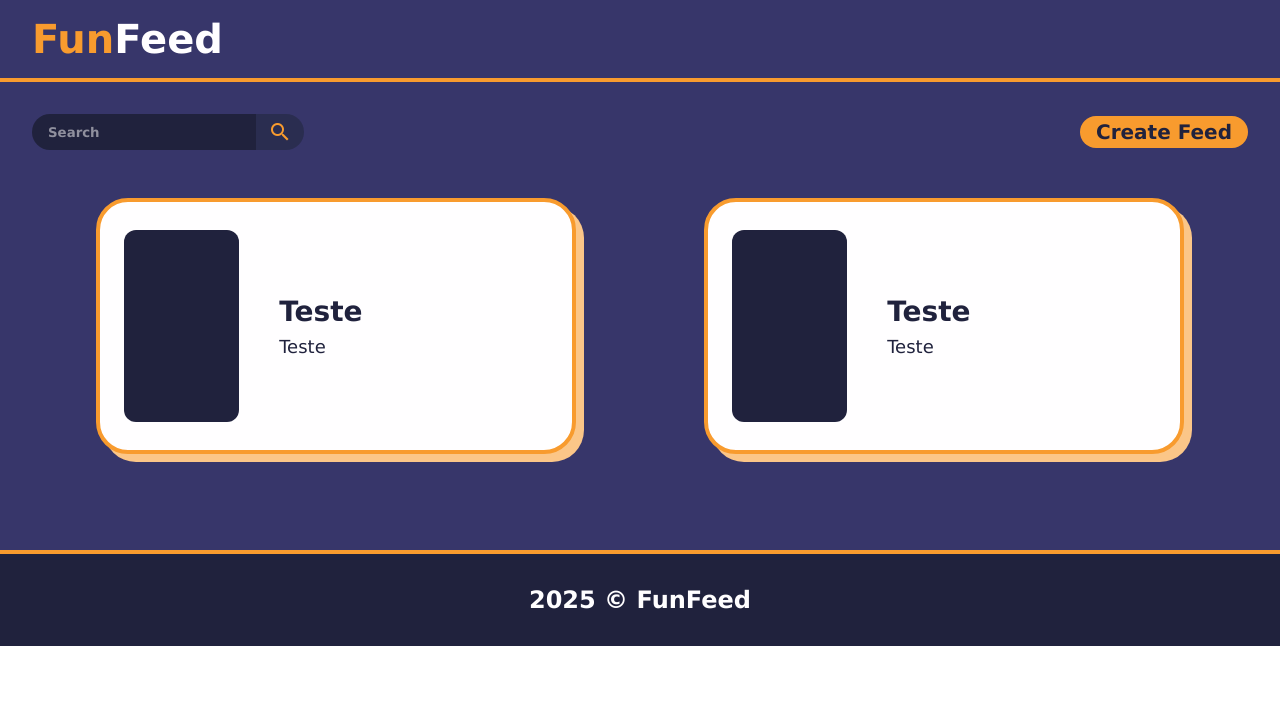
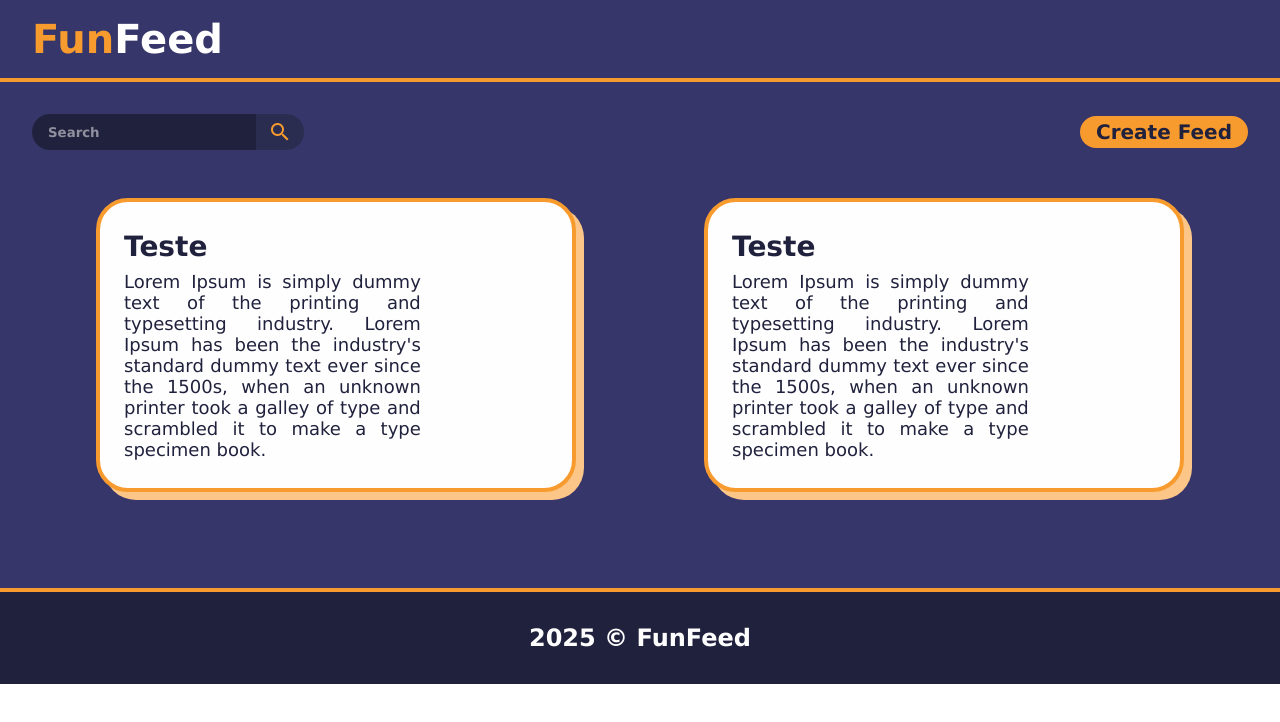
Before and after one commit to EwertonSolitto/funfeed, an Angular app: page / in a window 1280 px wide. Shown: the top 722 px of the page. Built offline with nearby package versions, Linux system fonts and the light colour scheme.

Commit message:
fix: fix when get default feed values

```diff
--- a/src/app/feed-data-cache.service.ts
+++ b/src/app/feed-data-cache.service.ts
@@ -1,44 +1,44 @@
-import { Injectable } from '@angular/core';
-import type { FeedProps } from '../models/FeedProps';
-import defaultFeedList from '../data/defaultFeedList.json'
+import { Injectable } from '@angular/core'
+import type { FeedProps } from '../models/FeedProps'
+import { defaultFeedList } from '../data/defaultFeedList'
 
 @Injectable({
   providedIn: 'root',
 })
 export class FeedDataCacheService {
-  private cache: FeedProps[] = [];
+  private cache: FeedProps[] = []
 
   constructor() {
-    const storedCache = localStorage.getItem('formDataCache');
+    const storedCache = localStorage.getItem('formDataCache')
     if (storedCache) {
       try {
-        this.cache = JSON.parse(storedCache);
+        this.cache = JSON.parse(storedCache)
       } catch (error) {
-        console.error('Erro ao carregar o cache do localStorage:', error);
-        this.cache = [...defaultFeedList.data]
-        this.saveCache();
+        console.error('Erro ao carregar o cache do localStorage:', error)
+        this.cache = [...defaultFeedList]
+        this.saveCache()
       }
     } else {
-      this.cache = [...defaultFeedList.data]
+      this.cache = [...defaultFeedList]
       this.saveCache()
     }
   }
 
   addFormData(feedData: FeedProps): void {
-    this.cache.push(feedData);
-    this.saveCache();
+    this.cache.push(feedData)
+    this.saveCache()
   }
 
   getAllFormData(): FeedProps[] {
-    return [...this.cache];
+    return [...this.cache]
   }
 
   clearCache(): void {
-    this.cache = []
-    this.saveCache();
+    this.cache = defaultFeedList
+    this.saveCache()
   }
 
   private saveCache(): void {
-    localStorage.setItem('formDataCache', JSON.stringify(this.cache));
+    localStorage.setItem('formDataCache', JSON.stringify(this.cache))
   }
 }
--- a/src/app/feed-list/feed-list.component.css
+++ b/src/app/feed-list/feed-list.component.css
@@ -33,13 +33,6 @@ section.feed-list > ul > li > a:is(:hover, :focus) {
   transition: scale 200ms;
 }
 
-section.feed-list > ul > li > a > div.image {
-  height: 12rem;
-  border-radius: 0.75rem;
-  background-color: var(--dark-purple);
-  width: 30%;
-}
-
 section.feed-list > ul > li > a > div.content {
   display: flex;
   flex-direction: column;
--- a/src/app/feed-list/feed-list.component.html
+++ b/src/app/feed-list/feed-list.component.html
@@ -1,8 +1,7 @@
 <section class="feed-list">
   <ul *ngFor="let feed of cachedFormDataList; index as i">
     <li>
-      <a href="#">
-          <div class="image"></div>
+      <a href="/feed/{i}">
           <div class="content">
             <h2>{{feed.title.value}}</h2>
             <p>{{feed.description.value}}</p>
--- a/src/data/defaultFeedList.json
+++ /dev/null
@@ -1,36 +0,0 @@
-{
-  "data": [
-    {
-      "title": { "value": "Teste" },
-      "description": { "value": "Teste" },
-      "results": [
-        { "value": "Teste" },
-        { "value": "Teste" }
-      ],
-      "quizes": [
-        { "title": { "value": "Teste"},
-          "options": [
-            { "value": "Teste", "resultSelected": "Teste"},
-            { "value": "Teste", "resultSelected": "Teste"}
-          ]
-        }
-      ]
-    },
-    {
-      "title": { "value": "Teste" },
-      "description": { "value": "Teste" },
-      "results": [
-        { "value": "Teste" },
-        { "value": "Teste" }
-      ],
-      "quizes": [
-        { "title": { "value": "Teste"},
-          "options": [
-            { "value": "Teste", "resultSelected": "Teste"},
-            { "value": "Teste", "resultSelected": "Teste"}
-          ]
-        }
-      ]
-    }
-  ]
-}
--- /dev/null
+++ b/src/data/defaultFeedList.ts
@@ -0,0 +1,32 @@
+export const defaultFeedList = [{
+  title: { value: "Teste" },
+  description: { value: "Lorem Ipsum is simply dummy text of the printing and typesetting industry. Lorem Ipsum has been the industry's standard dummy text ever since the 1500s, when an unknown printer took a galley of type and scrambled it to make a type specimen book."},
+  results: [
+    { value: "Teste" },
+    { value: "Teste" }
+  ],
+  quizes: [
+    { title: { value: "Teste"},
+      options: [
+        { value: "Teste", resultSelected: "Teste"},
+        { value: "Teste", resultSelected: "Teste"}
+      ]
+    }
+  ]
+},
+{
+  title: { value: "Teste" },
+  description: { value: "Lorem Ipsum is simply dummy text of the printing and typesetting industry. Lorem Ipsum has been the industry's standard dummy text ever since the 1500s, when an unknown printer took a galley of type and scrambled it to make a type specimen book." },
+  results: [
+    { value: "Teste" },
+    { value: "Teste" }
+  ],
+  quizes: [
+    { title: { value: "Teste"},
+      options: [
+        { value: "Teste", resultSelected: "Teste"},
+        { value: "Teste", resultSelected: "Teste"}
+      ]
+    }
+  ]
+}]
```
